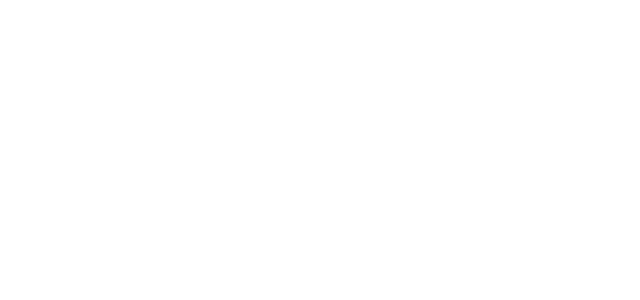
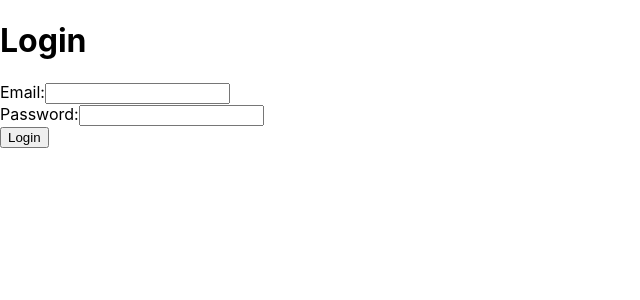
Before and after one commit to ronilpatel/cloud-todo, a React (Create React App) app in the folder to-do-app/: page / in a window 1280 px wide. Shown: the top 300 px of the page, without its empty margins (0-640 px from the left). Built offline with nearby package versions, Linux system fonts and the light colour scheme.

Commit message:
Completed Create Task page along with routes

```diff
--- a/to-do-app/package.json
+++ b/to-do-app/package.json
@@ -8,6 +8,8 @@
     "@testing-library/user-event": "^13.5.0",
     "react": "^18.2.0",
     "react-dom": "^18.2.0",
+    "react-router": "^6.14.2",
+    "react-router-dom": "^6.14.2",
     "react-scripts": "5.0.1",
     "web-vitals": "^2.1.4"
   },
--- a/to-do-app/src/App.js
+++ b/to-do-app/src/App.js
@@ -1,20 +1,21 @@
-import './App.css'
-// import { Routes, Route, BrowserRouter } from "react-router-dom";
+import "./App.css";
+import { Route, Routes } from "react-router";
 // import { useState } from "react";
-
+import LoginPage from "./components/login";
+import SignUpPage from "./components/signup";
+import TaskForm from "./components/createTask";
 
 function App() {
-	return (
-		<div className="App">
-				{/* <Navbar></Navbar> */}
-				<div className="auth-wrapper">
-          <div className="auth-inner">
-            {/* <Main ></Main> */}
-					</div>
-				</div>
-		</div>
-
-	);
+  return (
+    <>
+      <Routes>
+        <Route path="/" element={<LoginPage />}></Route>
+        <Route path="/signup" element={<SignUpPage />}></Route>
+        <Route path="/login" element={<LoginPage />}></Route>
+        <Route path="/task/create" element={<TaskForm />}></Route>
+      </Routes>
+    </>
+  );
 }
 
 export default App;
--- a/to-do-app/src/components/createTask.js
+++ b/to-do-app/src/components/createTask.js
@@ -1,5 +1,6 @@
-// TaskForm.js
-import React, { useState } from 'react';
+import React, { useEffect, useState } from 'react';
+
+console.log(JSON.parse(localStorage.getItem("user")));
 
 const TaskForm = () => {
   const [formData, setFormData] = useState({
@@ -24,12 +25,7 @@
 
     try {
       const apiURL = 'https://i0zuxml940.execute-api.us-east-1.amazonaws.com/dev/task';
-      const user = {
-        id: '4a302c1d-2e5d-11ee-949d-4551c1e4c1b2',
-        name: 'Ronil Patel',
-        email: 'ronil.patel@dal.ca',
-        password: '123456789',
-      };
+      const user = JSON.parse(localStorage.getItem("user"));;
       const dataToSend = {
         ...formData,
         user,
@@ -46,8 +42,6 @@
       if (!response.ok) {
         throw new Error('Failed to create task. Please try again.');
       }
-
-      // The API response can be processed here if needed
       console.log('Task created successfully!');
     } catch (error) {
       console.error(error.message);
--- a/to-do-app/src/components/login.js
+++ b/to-do-app/src/components/login.js
@@ -1,4 +1,3 @@
-// LoginPage.js
 import React, { useState } from 'react';
 
 const LoginPage = () => {
@@ -31,11 +30,11 @@
         throw new Error('Login failed. Please check your email and password.');
       }
 
-      // The API response can be processed here if needed
       const data = await response.json();
-      console.log('Login successful!', data);
+      console.log('Login successful!', data.body.data[0]);
+      localStorage.setItem("user", JSON.stringify(data.body.data[0]));
     } catch (error) {
-      console.error(error.message);
+      console.error(error);
     }
   };
 
```
Also changed, not shown: to-do-app/src/index.js (+10 -12 lines), 1 other file (tests, documents, lock files or other folders).
